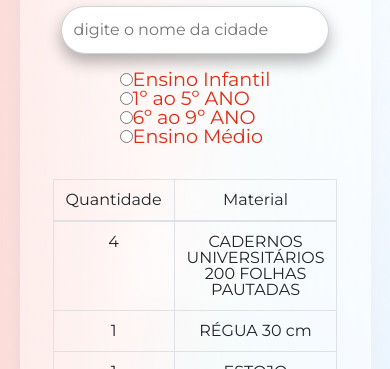
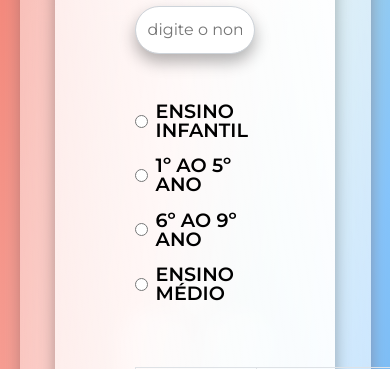
Before and after one commit to bob-mw/anjosDaEducacao, a React (Create React App) app: page /parentDetails in a window 390 px wide. Shown: the part 775-1144 px from the top of the page. Built offline with nearby package versions, Linux system fonts and the light colour scheme; no server answers.

Commit message:
Form responsivity implemented

```diff
--- a/src/Pages/ResponsableDetails/index.jsx
+++ b/src/Pages/ResponsableDetails/index.jsx
@@ -71,25 +71,25 @@ const ResponsableDetails = () => {
 
 
                     <S.RadioContainer>
-                            <S.LabelCheckBox htmlFor="infantil">
-                                <input type="radio" name="teaching" id="infantil" value="EF" onChange={setChildrenInformations} />
+                            <S.RadioLabel htmlFor="infantil">
+                                <S.Input type="radio" name="teaching" id="infantil" value="EF" onChange={setChildrenInformations} />
                                 Ensino Infantil
-                            </S.LabelCheckBox>
+                            </S.RadioLabel>
 
-                            <S.LabelCheckBox htmlFor="primeiroAoQuinto">
-                                <input type="radio" name="teaching" id="primeiroAoQuinto" value="F1" onChange={setChildrenInformations} />
+                            <S.RadioLabel htmlFor="primeiroAoQuinto">
+                                <S.Input type="radio" name="teaching" id="primeiroAoQuinto" value="F1" onChange={setChildrenInformations} />
                                 1º ao 5º ANO
-                            </S.LabelCheckBox>
+                            </S.RadioLabel>
 
-                            <S.LabelCheckBox htmlFor="sextoAoNono">
-                                <input type="radio" name="teaching" id="sextoAoNono" value="F2" onChange={setChildrenInformations} />
+                            <S.RadioLabel htmlFor="sextoAoNono">
+                                <S.Input type="radio" name="teaching" id="sextoAoNono" value="F2" onChange={setChildrenInformations} />
                                 6º ao 9º ANO
-                            </S.LabelCheckBox>
+                            </S.RadioLabel>
 
-                            <S.LabelCheckBox htmlFor="ensinoMedio">
-                                <input type="radio" name="teaching" id="ensinoMedio" value="EM" onChange={setChildrenInformations} />
+                            <S.RadioLabel htmlFor="ensinoMedio">
+                                <S.Input type="radio" name="teaching" id="ensinoMedio" value="EM" onChange={setChildrenInformations} />
                                 Ensino Médio
-                            </S.LabelCheckBox>
+                            </S.RadioLabel>
 
                     </S.RadioContainer>
 
--- a/src/Pages/ResponsableDetails/styled.jsx
+++ b/src/Pages/ResponsableDetails/styled.jsx
@@ -29,6 +29,7 @@ export const Form = styled.form`
     align-items: stretch;
     padding: 5rem;
     margin: 5rem 1rem;
+    max-width: 80%;
     border-radius: 2rem;
     background: linear-gradient(to left bottom, rgba(255, 255, 255, 1), rgba(255, 255, 255, 0.5));
     box-shadow:0 0.5rem 1rem rgba(0, 0, 0, 0.3);
@@ -89,14 +90,22 @@ export const Select = styled.select`
     box-shadow:0 0.5rem 1rem rgba(0, 0, 0, 0.15);
 `
 
-export const LabelCheckBox = styled.label`
-    font-size: 1.2rem;
-    color: var(--bg-darker-orange);
+export const RadioContainer = styled.div`
+    margin: 1rem 0;
 `
 
-export const RadioContainer = styled.div`
+export const Input = styled.input`
+    margin-right: 0.5rem;
+`
+
+export const RadioLabel = styled.label`
     display: flex;
-    flex-direction: column;
+    align-items: center;
+    margin: 1rem 0;
+    color: black;
+    font-size: 1.2rem;
+    font-weight: 600;
+    text-transform: uppercase;
 `
 
 export const Button = styled.a`
--- a/src/components/MaterialsList.jsx
+++ b/src/components/MaterialsList.jsx
@@ -9,7 +9,7 @@ function MaterialsList() {
     const { teaching } = childrenRegister;
 
     useEffect(() => {
-        (teaching === 'EF') && setChildrenRegister({ ...childrenRegister, materials: EF }) ||
+            (teaching === 'EF') && setChildrenRegister({ ...childrenRegister, materials: EF }) ||
             (teaching === 'F1') && setChildrenRegister({ ...childrenRegister, materials: F1 }) ||
             (teaching === 'F2') && setChildrenRegister({ ...childrenRegister, materials: F2 }) ||
             (teaching === 'EM') && setChildrenRegister({ ...childrenRegister, materials: EM })
```
Also changed, not shown: src/Pages/PaymentForm/index.jsx (indentation only).
